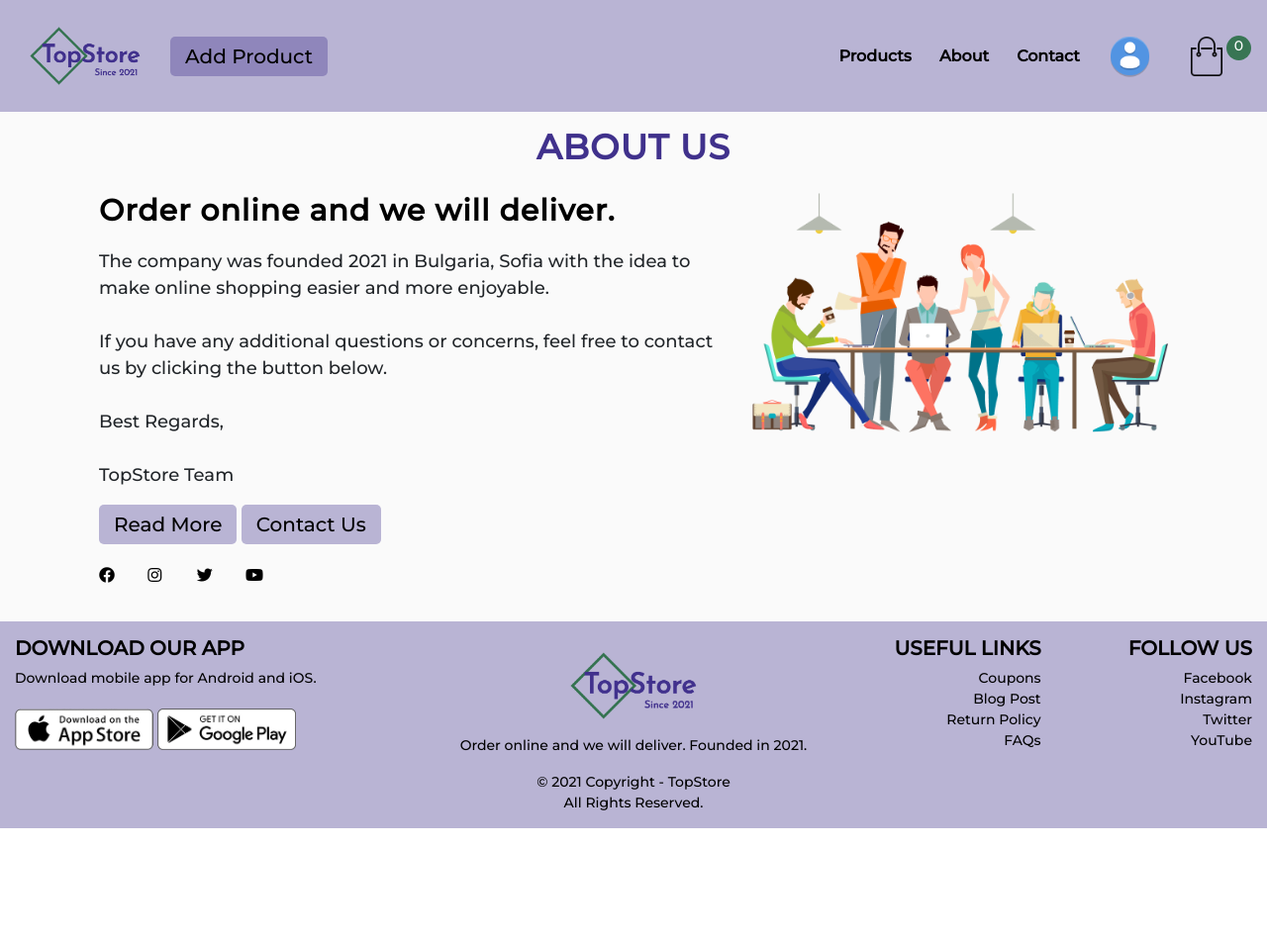
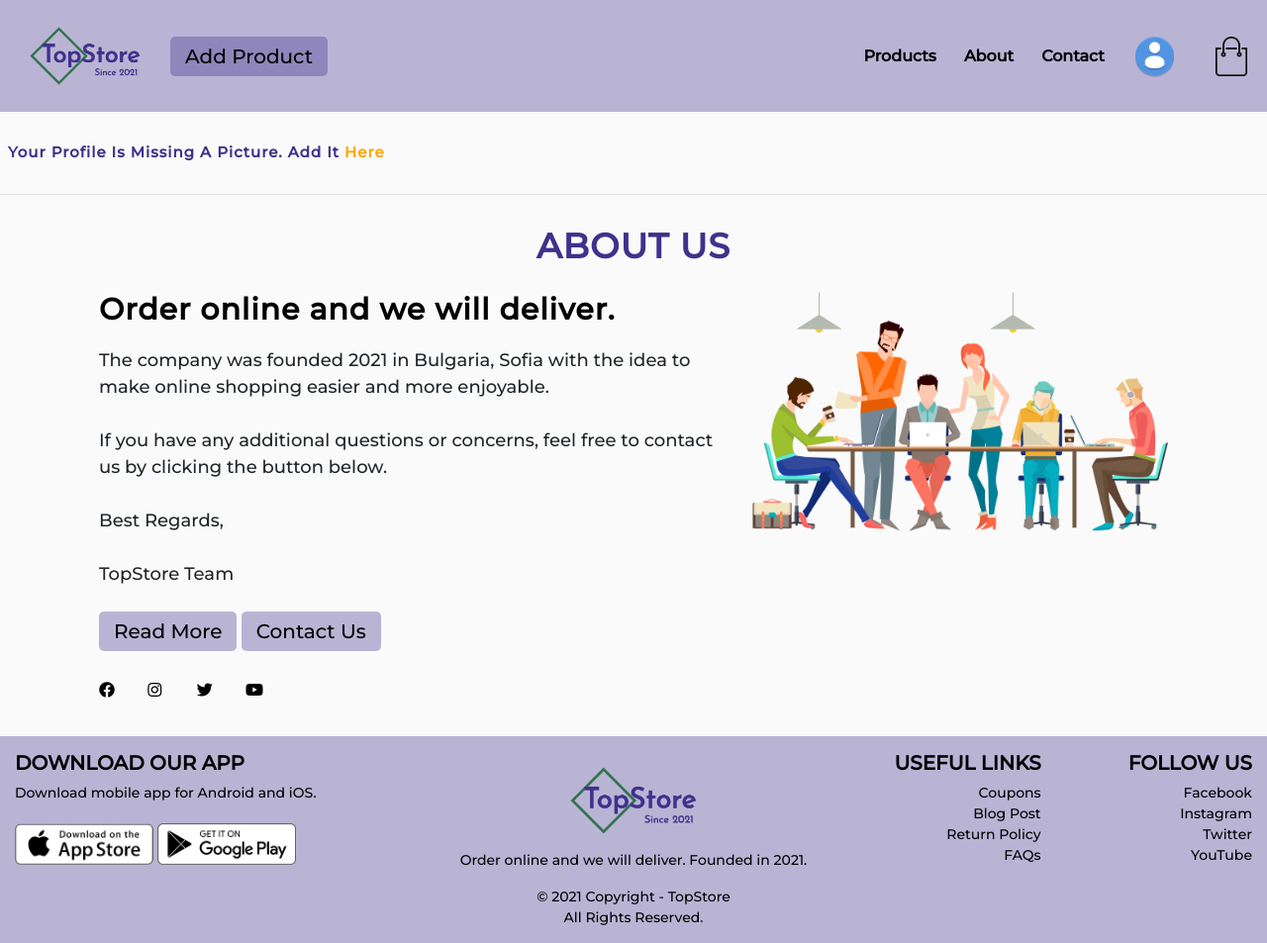
Before and after one commit to dimitar-daskalov/TopStore, a Django app: page /about/ in a window 1280 px wide. Shown: the whole page at 99% size. Before the commit the page ends 837 px from the top, so only its background shows below. Run offline with Django 3.2, Linux system fonts and the light colour scheme; the visitor is signed in with stand-in values (Sample User, id 1); data comes from the database, SQL or seed files in the repository; some libraries are stand-ins or nearby versions.

Commit message:
Added the incomplete profile notification using pre_save signal and modified the Profile model so it can be detected as complete or incomplete

```diff
--- a/TopStore/accounts/models.py
+++ b/TopStore/accounts/models.py
@@ -49,5 +49,9 @@
         primary_key=True,
     )
 
+    is_profile_completed = models.BooleanField(
+        default=False,
+    )
+
 
 from .signals import *
--- a/TopStore/accounts/signals.py
+++ b/TopStore/accounts/signals.py
@@ -1,5 +1,5 @@
 from django.contrib.auth import get_user_model
-from django.db.models.signals import post_save
+from django.db.models.signals import post_save, pre_save
 from django.dispatch import receiver
 
 from TopStore.accounts.models import Profile
@@ -15,3 +15,9 @@
         )
 
         profile.save()
+
+
+@receiver(pre_save, sender=Profile)
+def check_for_completed_profile(sender, instance, **kwargs):
+    if instance.profile_image:
+        instance.is_profile_completed = True
--- /dev/null
+++ b/TopStore/accounts/templatetags/incomplete_profile_notification.py
@@ -0,0 +1,14 @@
+from django.template import Library
+
+from TopStore.accounts.models import Profile
+
+register = Library()
+
+
+@register.inclusion_tag('template_tags/incomplete_profile_notification.html', takes_context=True)
+def incomplete_profile_notification(context):
+    profile = Profile.objects.get(pk=context.request.user.id)
+
+    return {
+        'is_profile_completed': profile.is_profile_completed,
+    }
--- a/static/css/style.css
+++ b/static/css/style.css
@@ -105,6 +105,10 @@
 
 .title-small {
     font-size: 25px;
+}
+
+.text-notifications {
+    font-size: 15px;
 }
 
 .pagination .page-item.active a {
--- a/templates/shared/base.html
+++ b/templates/shared/base.html
@@ -1,4 +1,5 @@
 {% load static %}
+{% load incomplete_profile_notification %}
 <!DOCTYPE html>
 <html lang="en">
 <head>
@@ -88,12 +89,15 @@
             {% if user.is_authenticated and not user.is_staff %}
                 <p id="cart-total">{{ request.session.cart_items_count }}</p>
             {% else %}
-                <p id="cart-total">0</p>
             {% endif %}
         </div>
     </div>
 </nav>
 <!--end navigation bar-->
+{% if user.is_authenticated %}
+    <br/>
+    {% incomplete_profile_notification %}
+{% endif %}
 <div class="container">
     {% block content %}
     {% endblock content %}
--- a/templates/store/about.html
+++ b/templates/store/about.html
@@ -26,10 +26,10 @@
                     <br>
                     TopStore Team
                 </p>
-                <button class="main-btn">
+                <button class="main-btn my-2">
                     <a href="{% url 'store' %}">Read More</a>
                 </button>
-                <button class="main-btn">
+                <button class="main-btn my-2">
                     <a href="{% url 'contact' %}">Contact Us</a>
                 </button>
                 <div class="social-about-us">
--- /dev/null
+++ b/templates/template_tags/incomplete_profile_notification.html
@@ -0,0 +1,6 @@
+{% if not is_profile_completed %}
+    <h6 class="text-capitalize text-notifications text-left title-small p-2">Your profile is missing a picture. Add
+        it
+        <a class="auth-label" href="{% url 'details account user' %}">here</a></h6>
+    <hr>
+{% endif %}
```
Also changed, not shown: TopStore/accounts/migrations/0004_profile_is_profile_completed.py (added), TopStore/accounts/templatetags/__init__.py (added), media/profiles/user-3_d656ulh.png (added).
